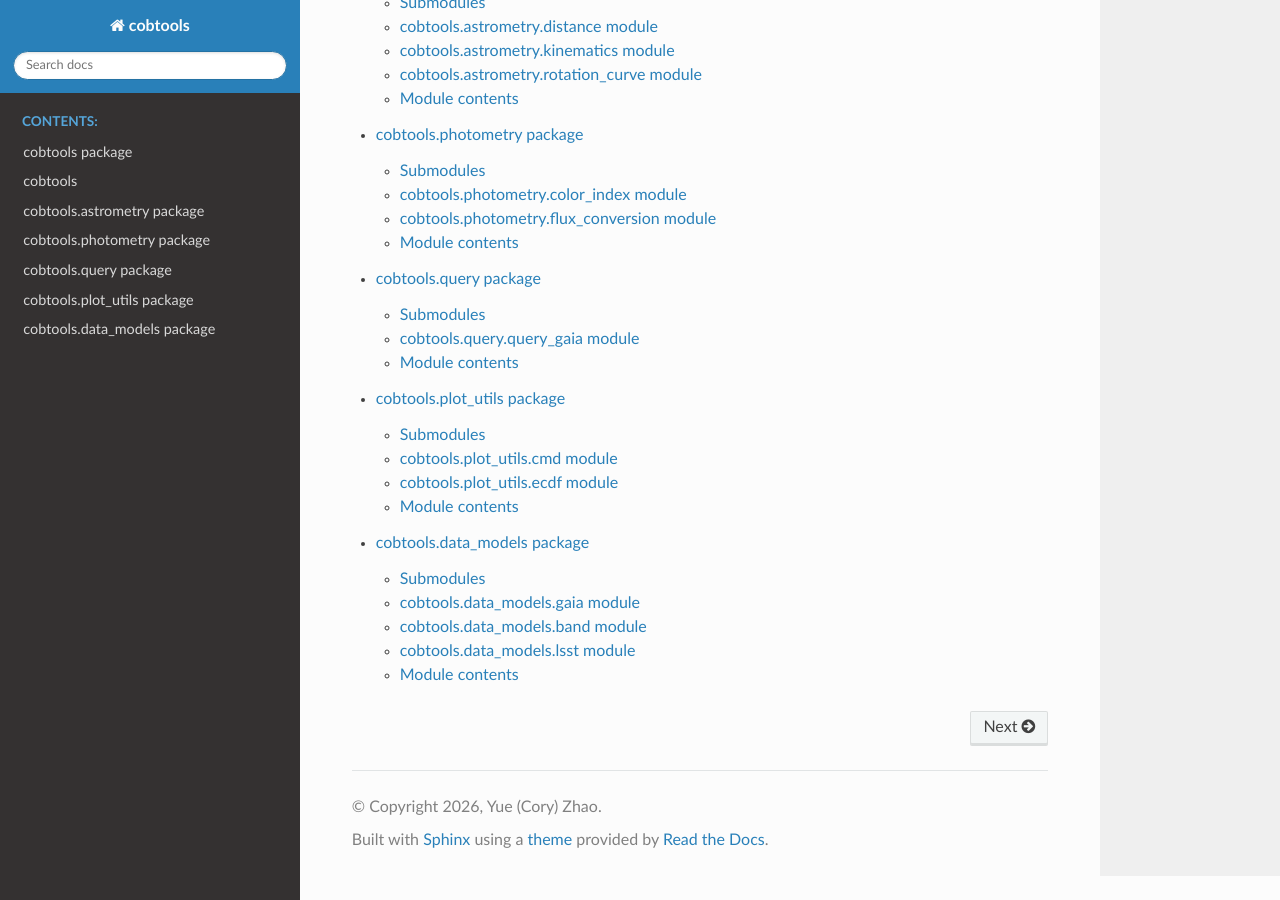
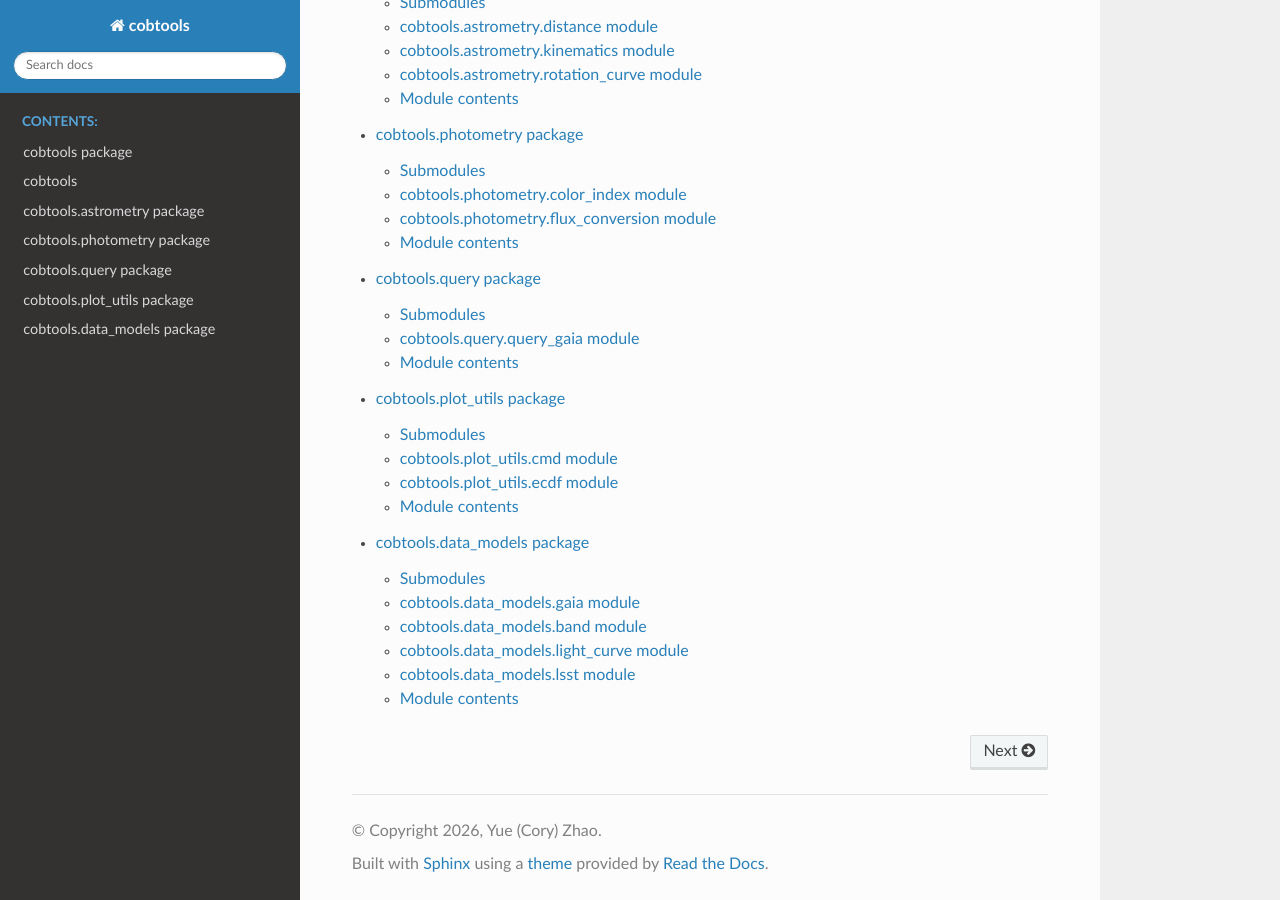
Before and after one commit to coryzh/cobtools, a Sphinx documentation site: the page built from docs/source/index.rst, in a window 1280 px wide and 900 px high, scrolled down 542 px. Built offline with Sphinx 7.4.7 and the Read the Docs theme 3.1.0, drawn with Linux system fonts in a browser that asks for light colours.

Commit message:
Added light_curve module to the document tree

```diff
--- a/docs/source/cobtools.data_models.rst
+++ b/docs/source/cobtools.data_models.rst
@@ -22,6 +22,14 @@ cobtools.data\_models.band module
    :undoc-members:
    :no-index:
 
+cobtools.data\_models.light\_curve module
+-----------------------------------------
+.. automodule:: cobtools.data_models.light_curve
+   :members:
+   :show-inheritance:
+   :undoc-members:
+   :no-index:
+
 cobtools.data\_models.lsst module
 ---------------------------------
 
```
